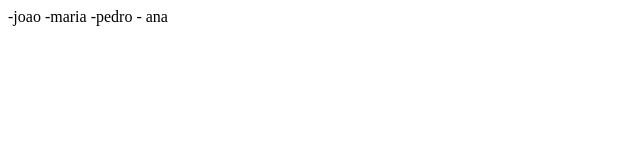
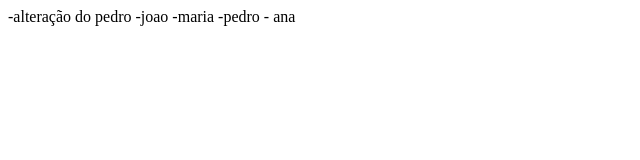
Before and after one commit to takeoya/projeto_2bb, a plain HTML site: page index.html in a window 1280 px wide. Shown: the whole page, without its empty margins (0-640 px from the left). Drawn offline with Linux system fonts and the light colour scheme.

Commit message:
versao pedro

```diff
--- a/index.html
+++ b/index.html
@@ -7,6 +7,7 @@
     <title>Document</title>
 </head>
 <body>
+    -alteração do pedro
     -joao
     -maria
     -pedro
```
